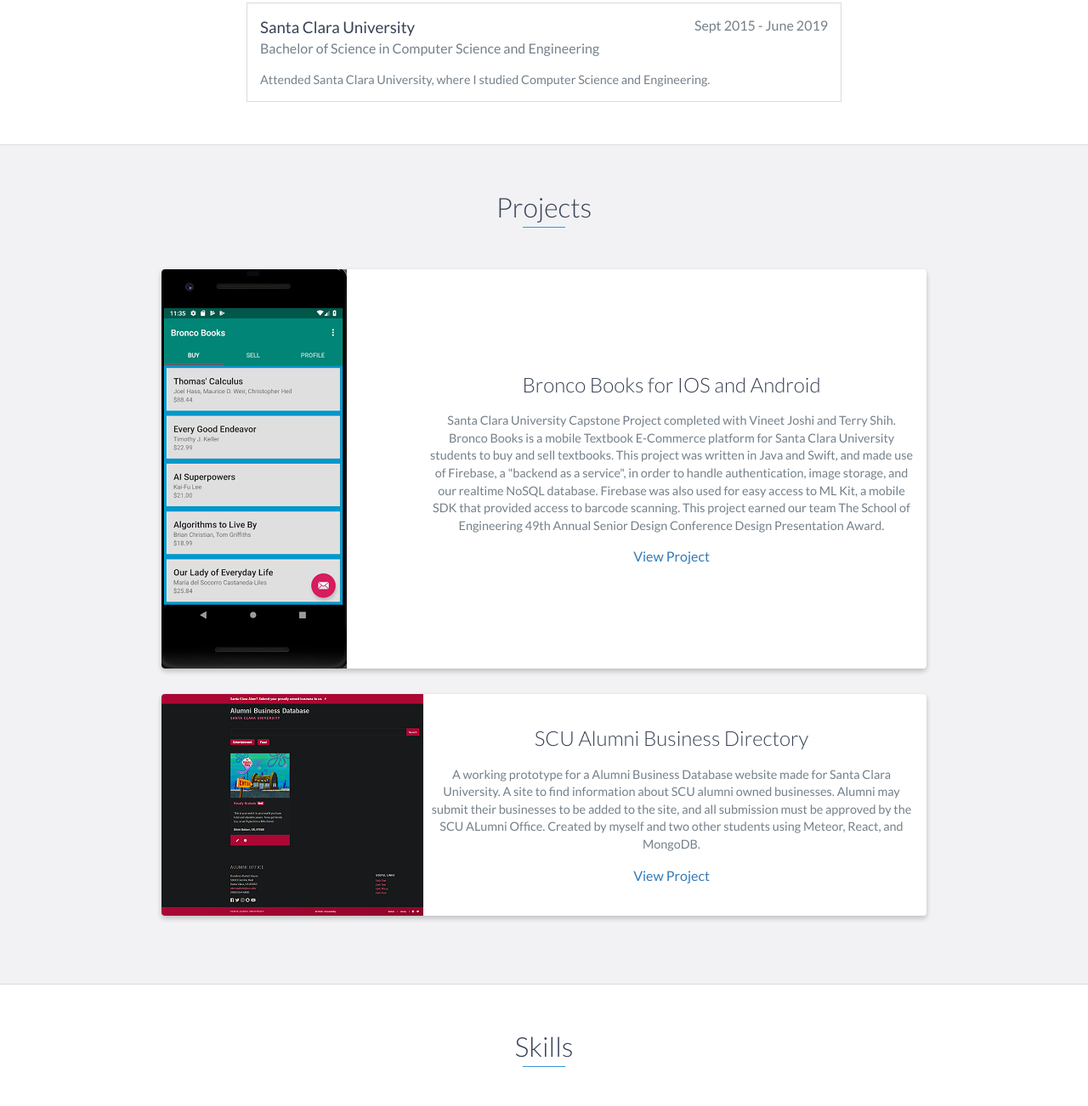
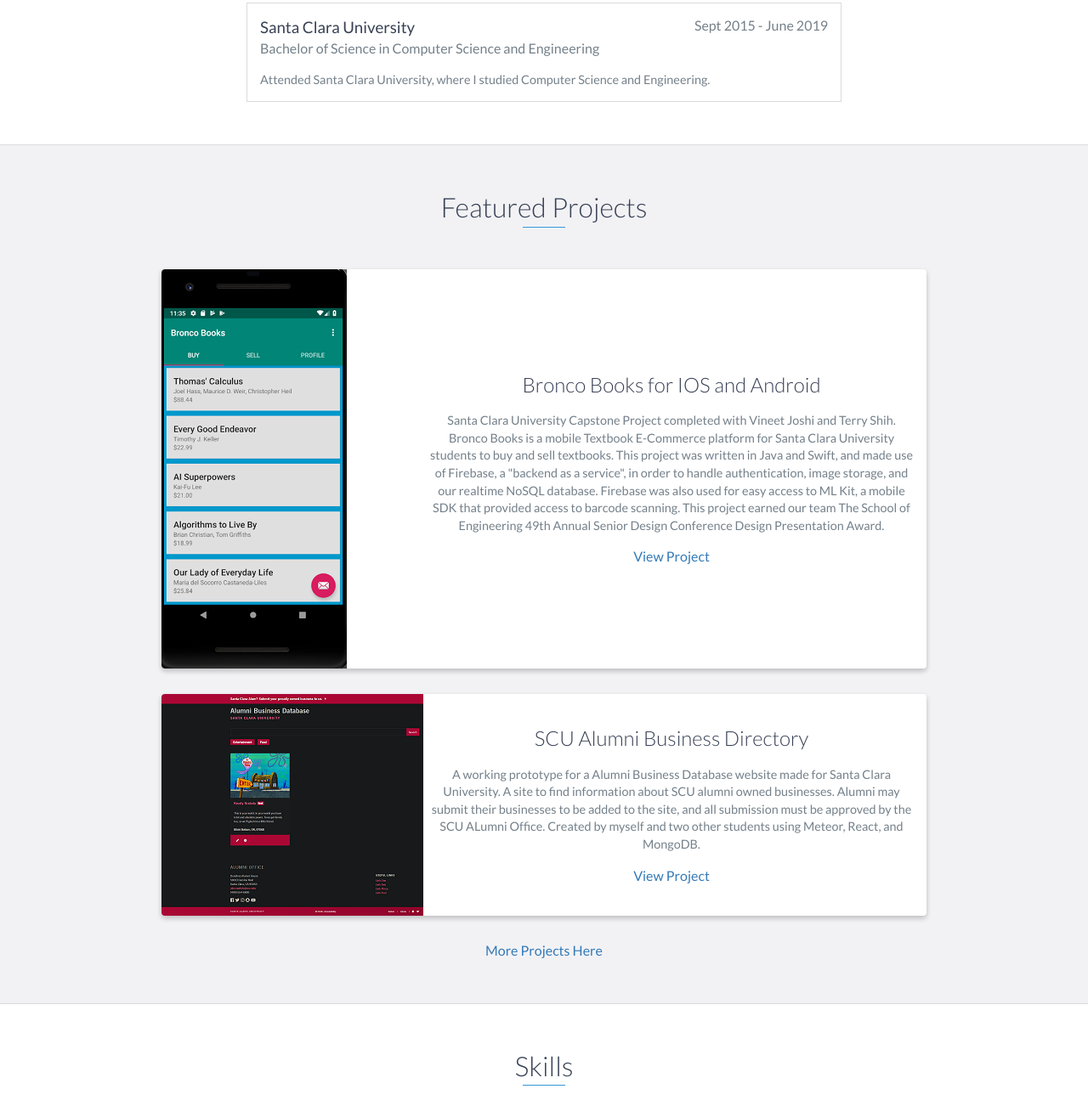
Before and after one commit to Dctaylor/Dctaylot.github.io, a website: page index.html in a window 1280 px wide. Shown: the part 2156-3458 px from the top of the page at 85% size. Drawn offline with nearby package versions, Linux system fonts and the light colour scheme.

Commit message:
Updated Projects Section

```diff
--- a/index.html
+++ b/index.html
@@ -146,7 +146,7 @@
     <!-- End #education -->
 
     <div id="projects" class="background-alt">
-        <h2 class="heading">Projects</h2>
+        <h2 class="heading">Featured Projects</h2>
         <div class="container">
             <div class="row">
                 <div class="project shadow-large">
@@ -183,6 +183,7 @@
                     </div>
                     <!-- End .project-info -->
                 </div>
+                <a href="https://github.com/Dctaylor">More Projects Here</a>
                 <!-- End .project -->
             </div>
         </div>
```
